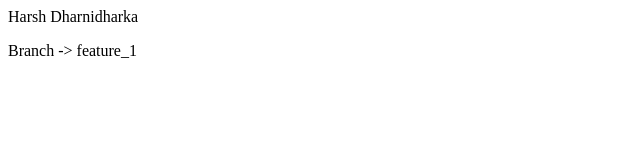
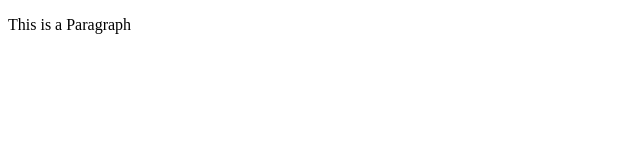
Before and after one commit to Harsh-D2005/My_Repo, a plain HTML site: page index.html in a window 1280 px wide. Shown: the whole page, without its empty margins (0-640 px from the left). Drawn offline with Linux system fonts and the light colour scheme.

Commit message:
index.html updated for branch feature_1

```diff
--- a/index.html
+++ b/index.html
@@ -1,2 +1,11 @@
-<p>Harsh Dharnidharka</p>
-<p>Branch -> feature_1</p>
+<!DOCTYPE html>
+<html lang="en">
+  <head>
+    <meta charset="UTF-8" />
+    <meta name="viewport" content="width=device-width, initial-scale=1.0" />
+    <title>Document</title>
+  </head>
+  <body>
+    <p>This is a Paragraph</p>
+  </body>
+</html>
```
